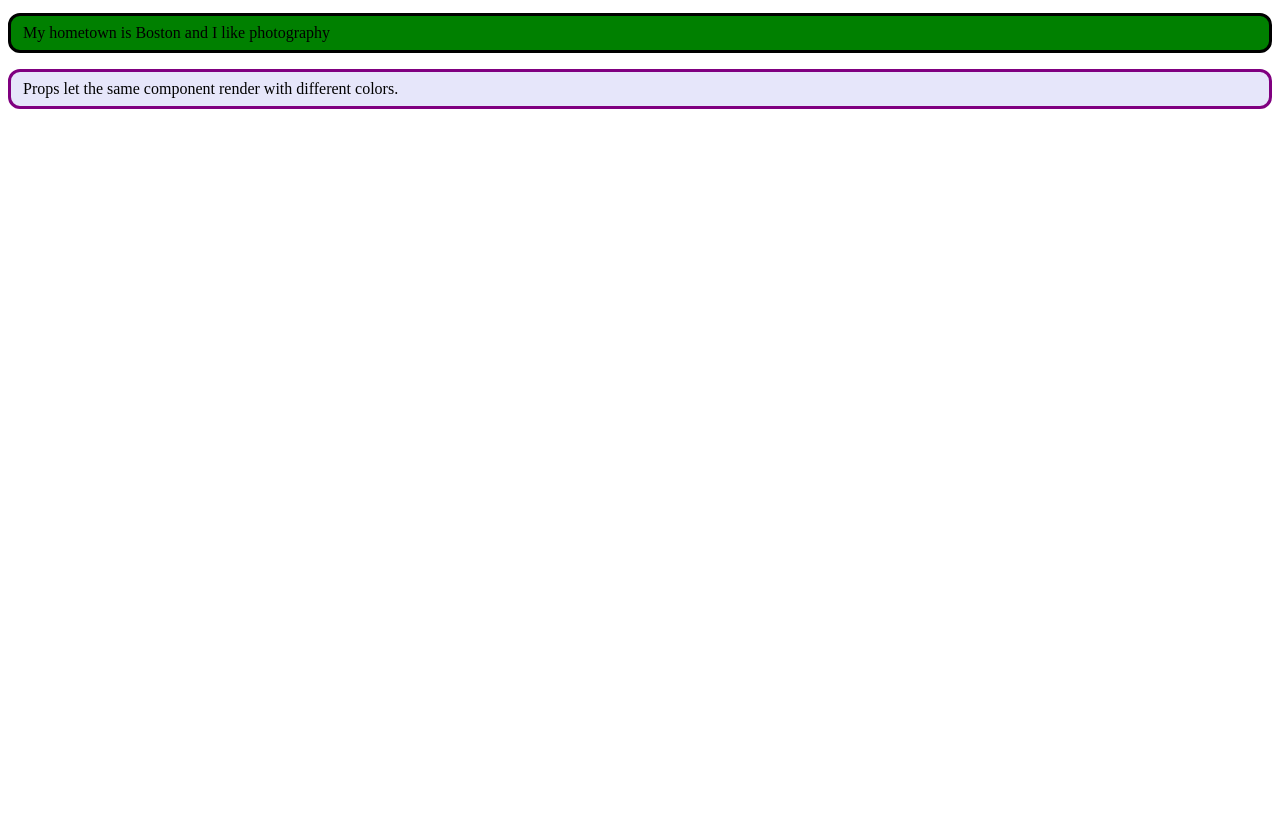
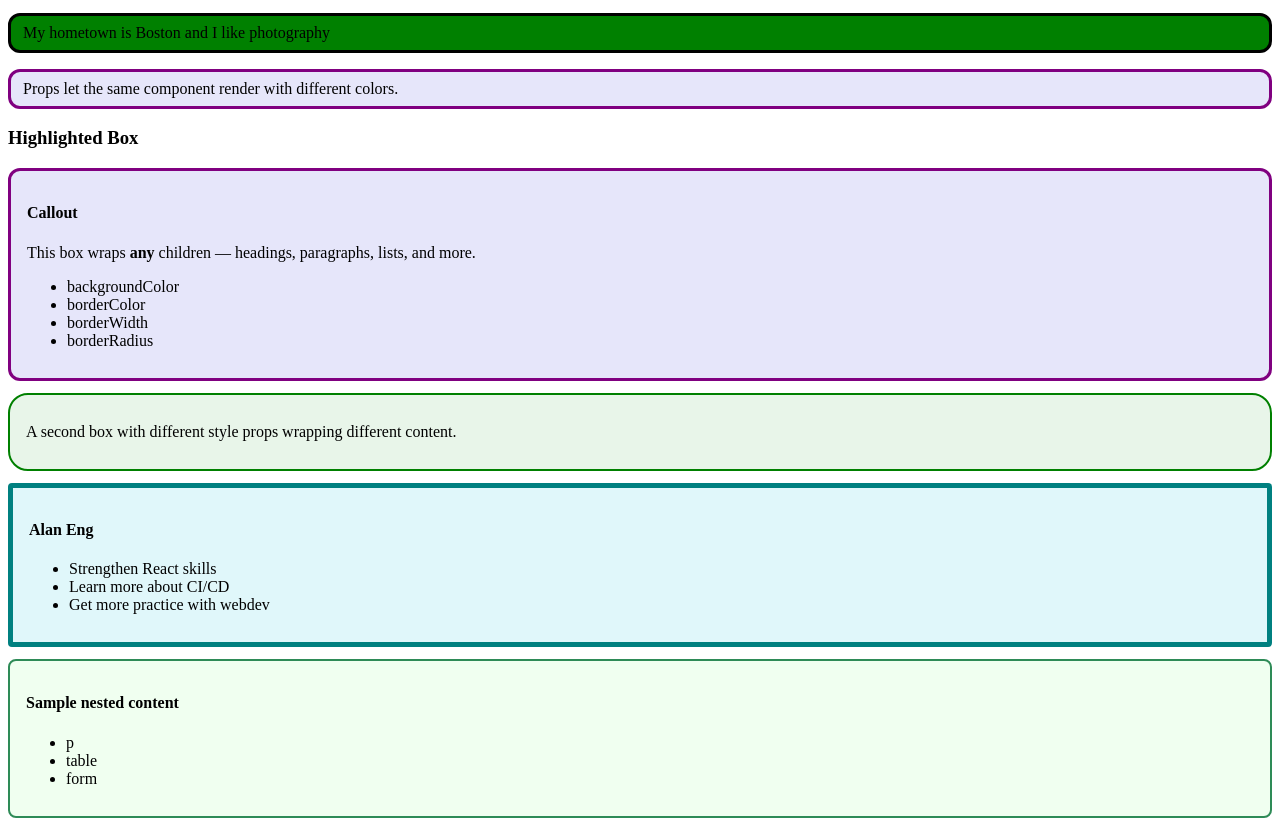
Before and after one commit to alaneng-neu/webdev-client, a Next.js app: page /labs/lab1 in a window 1280 px wide. Shown: the part 5440-6270 px from the top of the page. Before the commit the page ends 5565 px from the top, so only its background shows below. Built offline with nearby package versions, Linux system fonts and the light colour scheme.

Commit message:
Lab 1.3.8

```diff
--- /dev/null
+++ b/src/app/labs/lab1/HighlightedBox.tsx
@@ -0,0 +1,91 @@
+import type { ReactNode } from "react";
+
+function HighlightedBox({
+  backgroundColor = "lightyellow",
+  borderColor = "orange",
+  borderWidth = 2,
+  borderRadius = 8,
+  children,
+}: {
+  backgroundColor?: string;
+  borderColor?: string;
+  borderWidth?: string | number;
+  borderRadius?: string | number;
+  children?: ReactNode;
+}) {
+  return (
+    <div
+      style={{
+        backgroundColor,
+        borderColor,
+        borderWidth,
+        borderStyle: "solid",
+        borderRadius,
+        padding: "0.75rem 1rem",
+        marginBottom: "0.75rem",
+      }}
+    >
+      {children}
+    </div>
+  );
+}
+
+export default function HighlightedBoxLab() {
+  return (
+    <div id="wd-highlighted-box">
+      <h3>Highlighted Box</h3>
+      <HighlightedBox
+        backgroundColor="lavender"
+        borderColor="purple"
+        borderWidth={3}
+        borderRadius={12}
+      >
+        <h4>Callout</h4>
+        <p>
+          This box wraps <strong>any</strong> children — headings, paragraphs,
+          lists, and more.
+        </p>
+        <ul>
+          <li>backgroundColor</li>
+          <li>borderColor</li>
+          <li>borderWidth</li>
+          <li>borderRadius</li>
+        </ul>
+      </HighlightedBox>
+      <HighlightedBox
+        backgroundColor="#e8f5e9"
+        borderColor="green"
+        borderWidth={2}
+        borderRadius={20}
+      >
+        <p>
+          A second box with different style props wrapping different content.
+        </p>
+      </HighlightedBox>
+      <HighlightedBox
+        backgroundColor="#e0f7fa"
+        borderColor="teal"
+        borderWidth={5}
+        borderRadius={4}
+      >
+        <h4>Alan Eng</h4>
+        <ul>
+          <li>Strengthen React skills</li>
+          <li>Learn more about CI/CD</li>
+          <li>Get more practice with webdev</li>
+        </ul>
+      </HighlightedBox>
+      <HighlightedBox
+        backgroundColor="honeydew"
+        borderColor="seagreen"
+      >
+        <h4>Sample nested content</h4>
+        <ul>
+          <li>p</li>
+          <li>table</li>
+          <li>form</li>
+        </ul>
+      </HighlightedBox>
+    </div>
+  );
+}
--- a/src/app/labs/lab1/page.tsx
+++ b/src/app/labs/lab1/page.tsx
@@ -5,6 +5,7 @@ import Tables from "./Tables";
 import Images from "./Images";
 import Forms from "./forms/Forms";
 import HighlightedParagraphLab from "./HighlightedParagraph";
+import HighlightedBoxLab from "./HighlightedBox";
 
 export default function Lab1() {
   return (
@@ -18,6 +19,7 @@ export default function Lab1() {
       <Images />
       <Forms />
       <HighlightedParagraphLab />
+      <HighlightedBoxLab />
       {/* do the next exercise here */}
     </div>
   );
```
